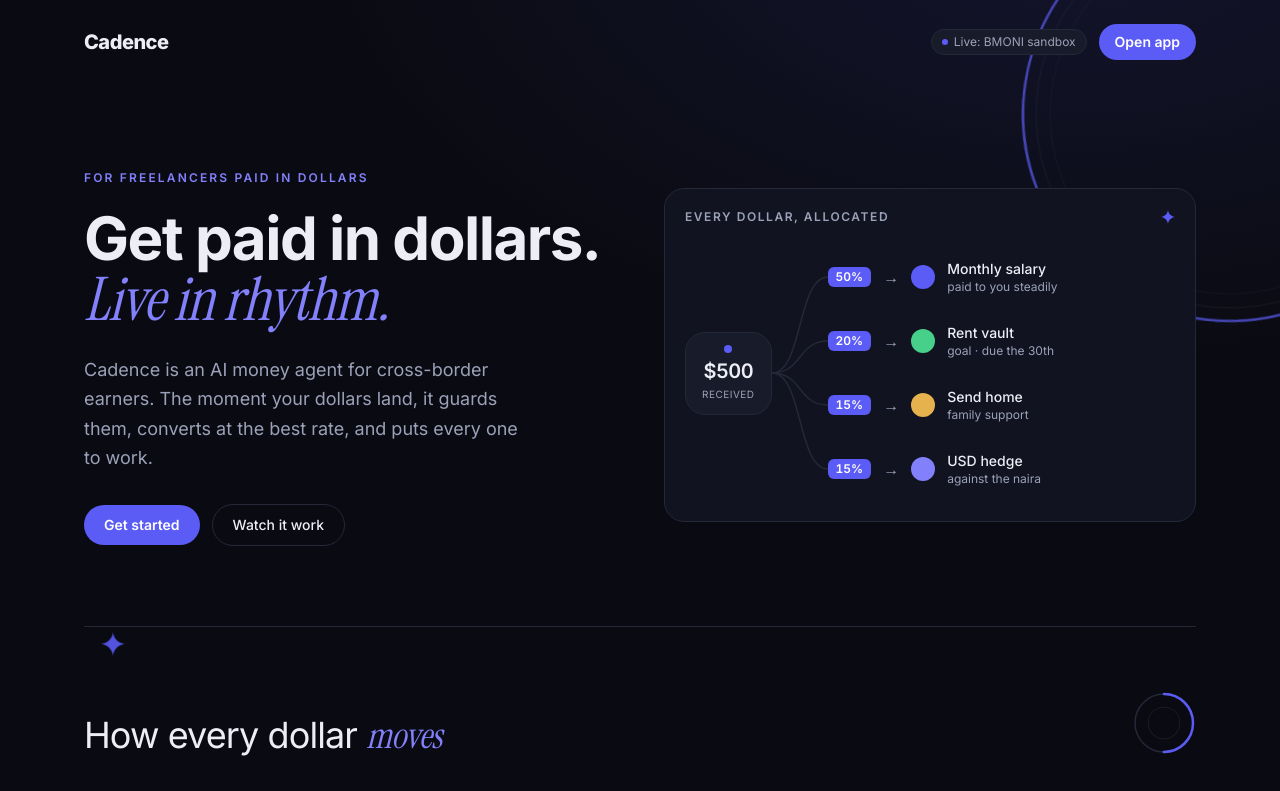
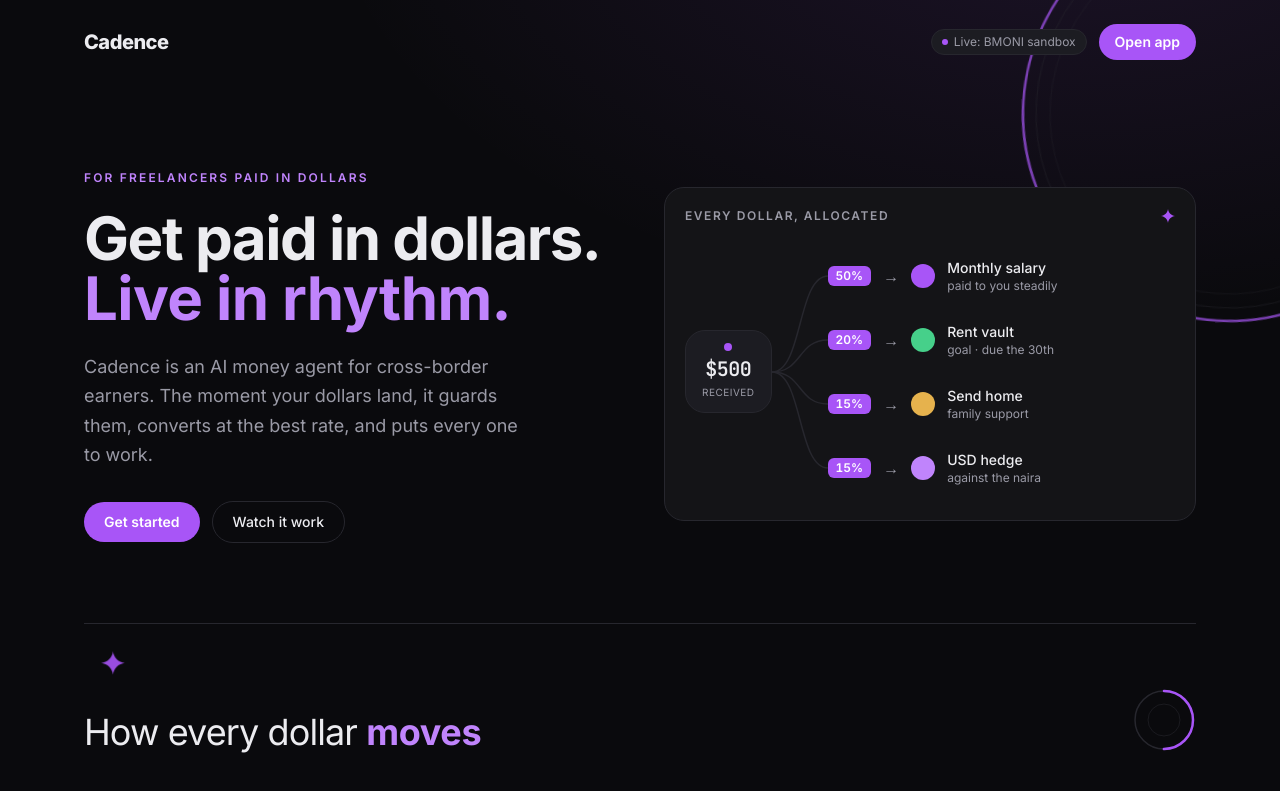
Before and after one commit to Ipramking/cadence, a Next.js app in the folder apps/web/: page / in a window 1280 px wide. Shown: the top 791 px of the page. Built offline with nearby package versions, Linux system fonts and the light colour scheme.

Commit message:
Re-skin to BMONI look: near-black + violet accent, mono figures, code chips, info callouts

```diff
--- a/apps/web/app/globals.css
+++ b/apps/web/app/globals.css
@@ -3,17 +3,21 @@
 @tailwind utilities;
 
 :root {
-  --bg: #0a0b12;
-  --surface: #111320;
-  --surface-2: #181b29;
-  --border: #242839;
-  --foreground: #ecedf5;
-  --muted: #9ba1b8;
+  /* Near-black, BMONI-docs flavour */
+  --bg: #0a0a0d;
+  --surface: #141417;
+  --surface-2: #1c1c22;
+  --border: #27272e;
+  --foreground: #ececf0;
+  --muted: #9a9aa6;
 
-  --primary: #5b5bf6;
-  --primary-2: #8280fa;
-  --primary-soft: rgba(91, 91, 246, 0.15);
+  /* BMONI violet */
+  --primary: #a855f7;
+  --primary-2: #c084fc;
+  --primary-soft: rgba(168, 85, 247, 0.15);
 
+  --info: #60a5fa;
+  --info-soft: rgba(96, 165, 250, 0.12);
   --success: #46d08a;
   --warn: #e6b24d;
   --danger: #f76d6d;
@@ -30,8 +34,8 @@
 
 body {
   background:
-    radial-gradient(760px 460px at 84% -6%, rgba(91, 91, 246, 0.12), transparent),
-    radial-gradient(620px 420px at 6% 106%, rgba(91, 91, 246, 0.06), transparent),
+    radial-gradient(760px 460px at 84% -8%, rgba(168, 85, 247, 0.12), transparent),
+    radial-gradient(620px 420px at 6% 106%, rgba(168, 85, 247, 0.05), transparent),
     var(--bg);
   color: var(--foreground);
   min-height: 100vh;
@@ -44,13 +48,11 @@
   color: #fff;
 }
 
-/* Editorial serif-italic — the signature header treatment */
+/* Accent word treatment (was serif; now a clean violet emphasis) */
 .display {
-  font-family: var(--font-serif);
-  font-style: italic;
-  font-weight: 400;
+  color: var(--primary-2);
+  font-weight: 700;
   letter-spacing: -0.01em;
-  line-height: 1.02;
 }
 
 @layer components {
@@ -69,9 +71,24 @@
     color: #fff;
     font-variant-numeric: tabular-nums;
   }
+  /* inline monospace token, like the docs' code chips */
+  .code {
+    @apply inline-flex items-center rounded-md border px-1.5 py-0.5 text-xs;
+    background: var(--surface-2);
+    color: var(--primary-2);
+    font-family: var(--font-mono);
+  }
+  /* info callout box, like the docs' note blocks */
+  .callout {
+    @apply rounded-xl border p-3 text-sm;
+    border-color: rgba(96, 165, 250, 0.3);
+    background: var(--info-soft);
+    color: var(--foreground);
+  }
   .stat {
     @apply text-2xl font-semibold tracking-tight;
     color: var(--foreground);
+    font-family: var(--font-mono);
     font-variant-numeric: tabular-nums;
   }
   .label {
@@ -150,7 +167,6 @@
 .twinkle {
   animation: twinkle 3.5s ease-in-out infinite;
 }
-
 @keyframes float {
   0%,
   100% {
@@ -163,7 +179,6 @@
 .float {
   animation: float 5.5s ease-in-out infinite;
 }
-
 @keyframes rise {
   from {
     opacity: 0;
--- a/apps/web/app/layout.tsx
+++ b/apps/web/app/layout.tsx
@@ -1,19 +1,9 @@
 import type { Metadata } from "next";
-import { Instrument_Serif, Inter, Space_Mono } from "next/font/google";
+import { Inter, JetBrains_Mono } from "next/font/google";
 import "./globals.css";
 
-const serif = Instrument_Serif({
-  subsets: ["latin"],
-  weight: "400",
-  style: ["normal", "italic"],
-  variable: "--font-serif",
-});
 const sans = Inter({ subsets: ["latin"], variable: "--font-sans" });
-const mono = Space_Mono({
-  subsets: ["latin"],
-  weight: ["400", "700"],
-  variable: "--font-mono",
-});
+const mono = JetBrains_Mono({ subsets: ["latin"], variable: "--font-mono" });
 
 export const metadata: Metadata = {
   title: "Cadence — steady money for cross-border earners",
@@ -27,7 +17,7 @@
   children: React.ReactNode;
 }) {
   return (
-    <html lang="en" className={`${serif.variable} ${sans.variable} ${mono.variable}`}>
+    <html lang="en" className={`${sans.variable} ${mono.variable}`}>
       <body>{children}</body>
     </html>
   );
--- a/apps/web/app/wallet/page.tsx
+++ b/apps/web/app/wallet/page.tsx
@@ -106,11 +106,7 @@
                 <p className="text-sm font-medium">
                   {w.currency === "USD" ? "USD wallet · USDB" : "Naira wallet · CNGN"}
                 </p>
-                {w.address && (
-                  <p className="mt-0.5 text-xs text-muted" style={{ fontFamily: "var(--font-mono)" }}>
-                    {short(w.address)}
-                  </p>
-                )}
+                {w.address && <span className="code mt-1 inline-block">{short(w.address)}</span>}
               </div>
               <span className="stat text-lg">
                 {formatMoney(w.balance.minor, w.currency as "USD" | "NGN")}
--- a/apps/web/src/components/AgentHome.tsx
+++ b/apps/web/src/components/AgentHome.tsx
@@ -350,10 +350,10 @@
         <span className="stat text-xl">{formatMoney(p.amountMinor, p.currency)}</span>
       </div>
       {p.route && (
-        <p className="mt-2 rounded-lg bg-surface2 px-3 py-2 text-xs text-muted">
-          Paid from your dollars — {formatMoney(p.route.sourceMinor, "USD")} converted at ₦
-          {p.route.rate}/$ via BMONI.
-        </p>
+        <div className="callout mt-2 text-xs">
+          Paid from your dollars — <span className="code">{formatMoney(p.route.sourceMinor, "USD")}</span>{" "}
+          converted at <span className="code">₦{p.route.rate}/$</span> via BMONI.
+        </div>
       )}
       {done ? (
         <p className="mt-3 text-sm text-success">✓ Sent</p>
--- a/apps/web/src/components/SendSheet.tsx
+++ b/apps/web/src/components/SendSheet.tsx
@@ -120,9 +120,10 @@
                 <span className="stat text-xl">{formatMoney(amountMinor, currency)}</span>
               </div>
               {route && (
-                <p className="mt-2 rounded-lg bg-surface2 px-3 py-2 text-xs text-muted">
-                  Paid from your dollars — {formatMoney(route.sourceMinor, "USD")} converted at ₦{route.rate}/$ via BMONI.
-                </p>
+                <div className="callout mt-2 text-xs">
+                  Paid from your dollars — <span className="code">{formatMoney(route.sourceMinor, "USD")}</span>{" "}
+                  converted at <span className="code">₦{route.rate}/$</span> via BMONI.
+                </div>
               )}
             </div>
             <input
--- a/apps/web/tailwind.config.ts
+++ b/apps/web/tailwind.config.ts
@@ -15,10 +15,10 @@
         primary: "var(--primary)",
         primary2: "var(--primary-2)",
         "primary-soft": "var(--primary-soft)",
+        info: "var(--info)",
         success: "var(--success)",
         warn: "var(--warn)",
         danger: "var(--danger)",
-        // legacy aliases (kept until every page is migrated)
         accent: "var(--primary)",
         "accent-soft": "var(--primary-soft)",
         dollar: "var(--primary)",
@@ -30,9 +30,9 @@
         "2xl": "1.25rem",
       },
       fontFamily: {
-        serif: ["var(--font-serif)", "Georgia", "serif"],
         sans: ["var(--font-sans)", "system-ui", "sans-serif"],
         mono: ["var(--font-mono)", "ui-monospace", "monospace"],
+        serif: ["var(--font-sans)", "system-ui", "sans-serif"],
       },
     },
   },
```
